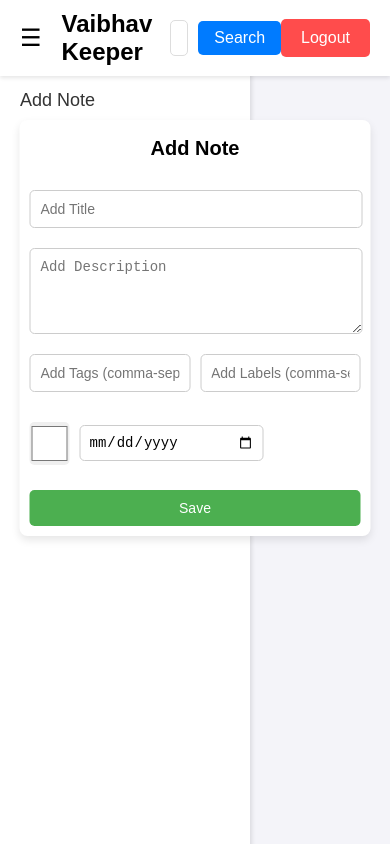
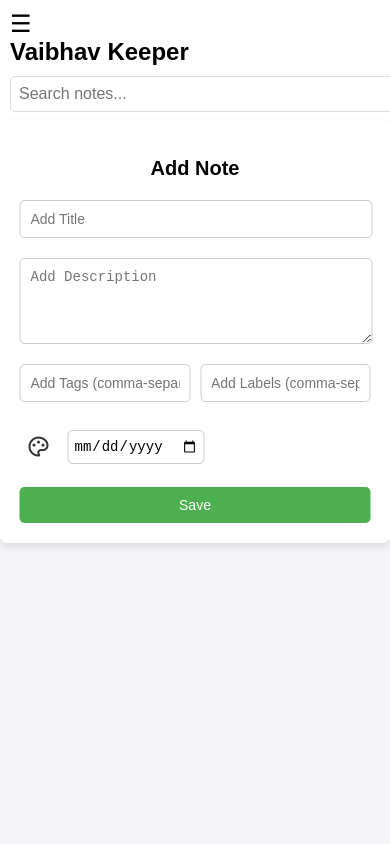
Before and after one commit to ashishpatil3101/note-keeper-frontend, a plain HTML site: page index.html in a window 390 px wide. Both pictures are taken after a click on the link "Add Note". Drawn offline with nearby package versions, Linux system fonts and the light colour scheme; no server answers.

Commit message:
changed css some scripting

```diff
--- a/css/styles.css
+++ b/css/styles.css
@@ -88,7 +88,6 @@ body {
   transition: left 0.3s ease;
   z-index: 900;
   overflow-y: auto;
-  max-height: calc(100vh);
 }
 
 .sidebar.open {
@@ -119,19 +118,20 @@ body {
 
 /* Main Content Styles */
 .main-content {
-  margin-left: 250px; /* Ensure content doesn't overlap sidebar */
+  margin-left: 250px;
   padding: 20px;
+  transition: margin-left 0.3s ease;
 }
 
 /* Add Note Section Styles */
 .add-note-section {
   display: none;
   position: fixed;
-  top: calc(100px + 20px); /* Adjust based on header height and padding */
+  top: calc(100px + 20px);
   left: 50%;
   transform: translateX(-50%);
   width: 90%;
-  max-width: 400px; /* Adjust the maximum width as needed */
+  max-width: 400px;
   background-color: #ffffff;
   padding: 20px;
   border-radius: 8px;
@@ -140,34 +140,30 @@ body {
 }
 
 .add-note-section.visible {
-  padding: 0;
   display: block;
 }
 
 .add-note-section h2 {
-  font-size: 20px; /* Adjust font size as needed */
+  font-size: 20px;
   margin-bottom: 15px;
-  text-align: center; /* Center align the heading */
+  text-align: center;
 }
 
 .add-note-section form {
   display: grid;
   gap: 10px;
-  padding: 10px; /* Add padding to the form */
 }
 
 .add-note-section input[type="text"],
 .add-note-section textarea,
 .add-note-section input[type="color"] {
-  width: calc(100% - 20px); /* Adjust the width to consider padding */
+  width: calc(100% - 20px);
   padding: 10px;
-  margin: 5px 0; /* Add margin to create space between inputs */
+  margin: 5px 0;
   border: 1px solid #ccc;
   border-radius: 5px;
-  font-size: 14px; /* Adjust font size as needed */
+  font-size: 14px;
 }
-
-
 
 .add-note-section .input-group {
   display: flex;
@@ -176,7 +172,7 @@ body {
 }
 
 .add-note-section .input-group input {
-  width: 50%; /* Adjust width as needed */
+  /* width: 50%; */
   padding: 10px;
   border: 1px solid #ccc;
   border-radius: 5px;
@@ -187,14 +183,14 @@ body {
   padding: 0;
   border: none;
   width: 40px;
-  height: 40px; /* Adjust height to match input fields */
+  height: 40px;
 }
 
 .add-note-section input[type="color"] {
   padding: 0;
   border-style: none;
   width: calc(100%);
-  height: 15px; /* Match the height of other input fields */
+  height: 15px;
 }
 
 .add-note-section .save-button {
@@ -204,7 +200,7 @@ body {
   border: none;
   border-radius: 5px;
   cursor: pointer;
-  font-size: 14px; /* Adjust font size as needed */
+  font-size: 14px;
   transition: background-color 0.3s ease;
 }
 
@@ -213,29 +209,26 @@ body {
 }
 
 #reminder-date {
-  /* padding: 0; */
+  padding: 5px;
+  height: 22px;
 }
+
 /* Sidebar Labels */
-
-/* #labels-section {
-  max-height: calc(100vh - 180px);
-  overflow-y: auto;
-} */
-
 .sidebar-label {
   padding: 10px 20px;
   margin: 10px 0;
   cursor: pointer;
   border-radius: 5px;
-  /* transition: background-color 0.3s ease, color 0.3s ease; */
   display: flex;
   justify-content: space-between;
   font-size: 15px;
 }
+
 .label-head {
   margin-left: 10px;
   padding-left: 10px;
 }
+
 .sidebar-label:hover {
   background-color: #f0f0f0;
 }
@@ -245,7 +238,6 @@ body {
   background: none;
   border: none;
   cursor: pointer;
-  /* color: #dc3545; */
   font-size: 15px;
   margin-left: 5px;
 }
@@ -254,10 +246,7 @@ body {
   color: #bf2e3b;
 }
 
-
-
 /* Modal container */
-
 .modal {
   display: none;
   position: fixed;
@@ -276,15 +265,16 @@ body {
   margin: auto;
   padding: 10px;
   border: 1px solid #888;
-  width: 50%;
+  width: 80%;
   max-width: 300px;
   top: 50%;
   left: 50%;
   transform: translate(-50%, -50%);
   border-radius: 8px;
+  text-align: center;
   display: flex;
-  text-align: center;
   justify-content: space-between;
+  align-items: center;
 }
 
 .close {
@@ -301,22 +291,13 @@ body {
 }
 
 /* Notes Section Styles */
-/* .all-notes-section {
-  margin-top: 20px;
-} */
-
 .notes-container {
   display: flex;
   flex-wrap: wrap;
-  /* gap: 20px; */
   padding: 20px;
-  flex-wrap: wrap;
 }
 
-
-
 /* Note Styles */
-
 .note {
   background-color: #fff;
   border-radius: 8px;
@@ -330,8 +311,6 @@ body {
   position: relative;
 }
 
-
-
 .note-title {
   font-weight: bold;
   margin-bottom: 10px;
@@ -344,8 +323,6 @@ body {
   word-wrap: break-word;
   flex-grow: 1;
 }
-
-
 
 .note-tags, .note-labels {
   font-size: 14px;
@@ -367,7 +344,7 @@ body {
 .note-actions {
   display: flex;
   justify-content: space-between;
-  align-items: center; /* Align items to the center */
+  align-items: center;
   margin-top: 10px;
 }
 
@@ -381,13 +358,33 @@ body {
 
 .note-color-picker-wrapper {
   display: flex;
-  align-items: center; /* Align items to the center */
+  align-items: center;
   position: relative;
+}
+
+.note-color-picker-wrapper-form {
+  display: flex;
+  align-items: center;
+  position: relative;
+  height: 40px;
+  weight: 40px;
 }
 
 .note-color-picker {
   width: 24px;
   height: 24px;
+  border: none;
+  cursor: pointer;
+  -webkit-appearance: none;
+  -moz-appearance: none;
+  appearance: none;
+  background: none;
+  position: relative;
+}
+
+.note-color-picker-form {
+  width: 40px;
+  height: 40px;
   border: none;
   cursor: pointer;
   -webkit-appearance: none;
@@ -406,6 +403,15 @@ body {
   border-radius: 50%;
 }
 
+.note-color-picker-form::-webkit-color-swatch-wrapper {
+  padding: 0;
+}
+
+.note-color-picker-form::-webkit-color-swatch {
+  border: none;
+  border-radius: 50%;
+}
+
 .note-color-picker-icon {
   font-family: 'Remixicon';
   font-size: 24px;
@@ -420,25 +426,89 @@ body {
 .second-grp {
   display: flex;
   align-items: center;
-  /* justify-content: center; */
+}
 
-}
 .add-note-section .input-group input[type="color"] {
   padding: 0;
   border: none;
-  width: 40px;
-  height: 43px; /* Match the height to date-time input field */
+  width: 38px;
+  height: 38px;
 }
 
 .add-note-section .input-group input[type="date"] {
-  padding: 8px;
+  padding: 10px;
   border: 1px solid #ccc;
   border-radius: 5px;
   font-size: 14px;
-  /* height: 10px; Ensure the height matches the color picker */
+  height: 34px;
 }
 
+/* Responsive Styles */
+@media (max-width: 768px) {
+  .main-content {
+    margin-left: 0;
+    padding: 10px;
+  }
 
-.note-reminder {
-  font-size: 10px;
+  .sidebar {
+    width: 100%;
+    height: auto;
+    position: relative;
+    top: 0;
+    box-shadow: none;
+    transition: none;
+  }
+
+  .sidebar.open {
+    left: 0;
+  }
+
+  .header {
+    flex-direction: column;
+    align-items: flex-start;
+  }
+
+  .search-area {
+    width: 100%;
+    max-width: none;
+    margin: 10px 0;
+  }
+
+  .notes-container {
+    padding: 10px;
+  }
+
+  .note {
+    width: calc(50% - 20px);
+  }
 }
+
+@media (max-width: 480px) {
+  .header {
+    padding: 10px;
+  }
+
+  .search-area {
+    flex-direction: column;
+    align-items: flex-start;
+  }
+
+  .search-area input {
+    margin-right: 0;
+    margin-bottom: 10px;
+  }
+
+  .notes-container {
+    padding: 5px;
+  }
+
+  .note {
+    width: 100%;
+    margin: 5px 0;
+  }
+
+  .modal-content {
+    width: 90%;
+    max-width: none;
+  }
+}
--- a/index.html
+++ b/index.html
@@ -48,7 +48,11 @@
                     <input type="text" id="labels" placeholder="Add Labels (comma-separated)">
                 </div>
                 <div class="input-group second-grp">
-                    <input type="color" id="color" value="#ffffff" title="Choose Background Color">
+                    <div class="note-color-picker-wrapper-form">
+                        <input type="color" class="note-color-picker-form" id="color" data-note-id="${note._id}" value="#ffffff">
+                        <span class="note-color-picker-icon ri-palette-line"></span>
+                      </div>
+                    <!-- <input type="color" id="color" value="#ffffff" title="Choose Background Color"> -->
                     <input type="date" id="reminder-date" name="reminderDate" placeholder="Choose a Date">
                 </div>
                 <button type="submit" class="save-button" id="save-button">Save</button>
```
